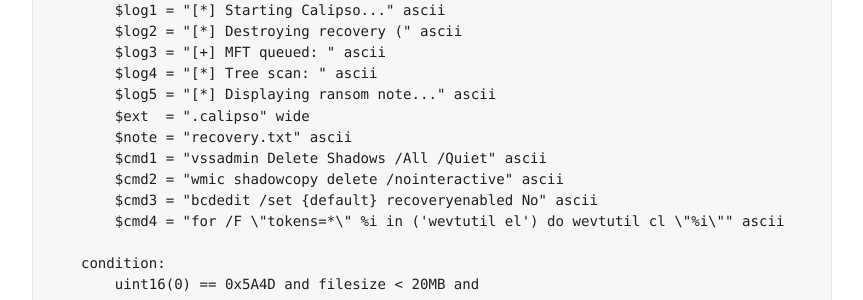
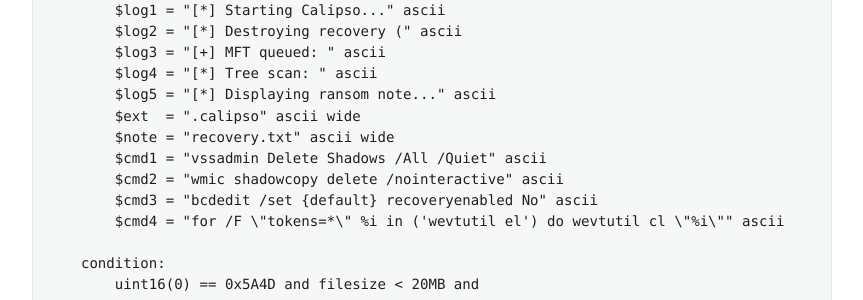
Before and after one commit to jcicaaa3-cloud/jcicaaa3-cloud.github.io, a Jekyll site: the page built from _posts/2026-11-12-calipso-v2.md, in a window 1280 px wide and 1400 px high, scrolled down 6136 px. Shown: the part 490-790 px from the top of the window, without its empty margins (208-1071 px from the left). Built offline with Jekyll 4.4.1, drawn with Linux system fonts in a browser that asks for light colours; some of the changed text lies outside the part shown.

Commit message:
Calipso v2.0: YARA 문자열 인코딩, 추정 표기 보완

```diff
--- a/_posts/2026-11-12-calipso-v2.md
+++ b/_posts/2026-11-12-calipso-v2.md
@@ -204,8 +204,8 @@ rule Calipso_Ransomware_2026
         $log3 = "[+] MFT queued: " ascii
         $log4 = "[*] Tree scan: " ascii
         $log5 = "[*] Displaying ransom note..." ascii
-        $ext  = ".calipso" wide
-        $note = "recovery.txt" ascii
+        $ext  = ".calipso" ascii wide
+        $note = "recovery.txt" ascii wide
         $cmd1 = "vssadmin Delete Shadows /All /Quiet" ascii
         $cmd2 = "wmic shadowcopy delete /nointeractive" ascii
         $cmd3 = "bcdedit /set {default} recoveryenabled No" ascii
```
Also changed, not shown: other parts of _posts/2026-11-12-calipso-v2.md (+3 -3 lines).
